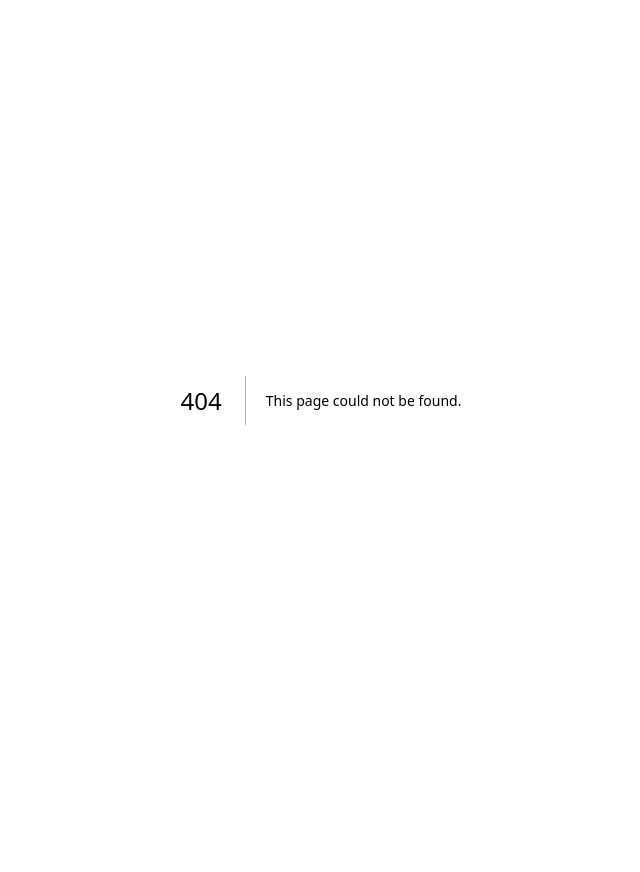
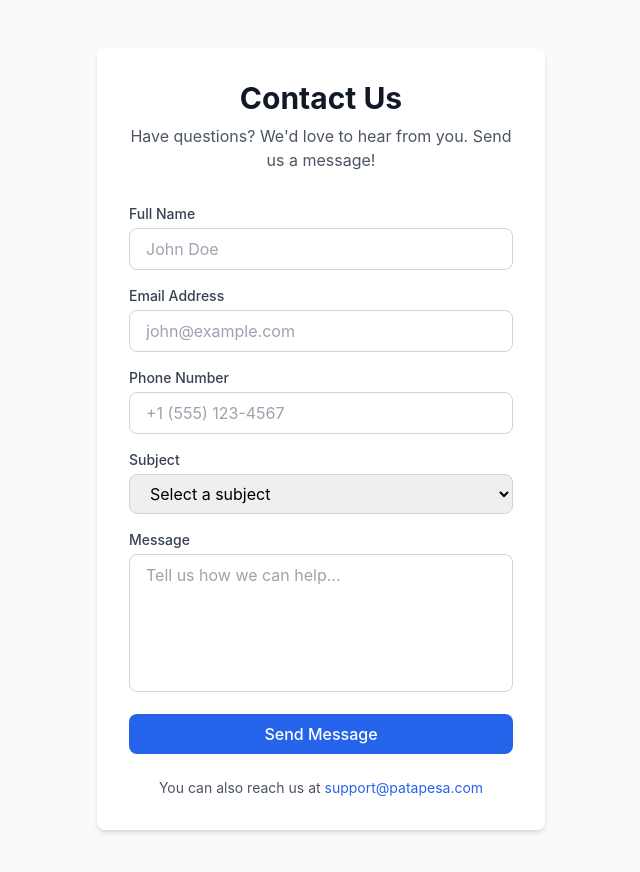
Before and after one commit to cedarmondenterprises/patapesa-loan, a Next.js app in the folder frontend/: page /contact in a window 1280 px wide. Before the commit this address had no page. Shown: the top 872 px of the page, without its empty margins (319-959 px from the left). Before the commit the page ends 800 px from the top, so only its background shows below. Built offline with nearby package versions, Linux system fonts and the light colour scheme.

Commit message:
Create contact form page

```diff
--- /dev/null
+++ b/frontend/pages/contact.tsx
@@ -0,0 +1,276 @@
+import React, { useState } from 'react';
+import { useRouter } from 'next/router';
+import Head from 'next/head';
+
+interface FormData {
+  name: string;
+  email: string;
+  phone: string;
+  subject: string;
+  message: string;
+}
+
+interface FormErrors {
+  [key: string]: string;
+}
+
+export default function Contact() {
+  const router = useRouter();
+  const [formData, setFormData] = useState<FormData>({
+    name: '',
+    email: '',
+    phone: '',
+    subject: '',
+    message: '',
+  });
+
+  const [errors, setErrors] = useState<FormErrors>({});
+  const [isSubmitting, setIsSubmitting] = useState(false);
+  const [submitStatus, setSubmitStatus] = useState<'idle' | 'success' | 'error'>('idle');
+  const [submitMessage, setSubmitMessage] = useState('');
+
+  const validateForm = (): boolean => {
+    const newErrors: FormErrors = {};
+
+    if (!formData.name.trim()) {
+      newErrors.name = 'Name is required';
+    }
+
+    if (!formData.email.trim()) {
+      newErrors.email = 'Email is required';
+    } else if (!/^[^\s@]+@[^\s@]+\.[^\s@]+$/.test(formData.email)) {
+      newErrors.email = 'Please enter a valid email address';
+    }
+
+    if (!formData.phone.trim()) {
+      newErrors.phone = 'Phone number is required';
+    } else if (!/^[\d\s\-\+\(\)]+$/.test(formData.phone)) {
+      newErrors.phone = 'Please enter a valid phone number';
+    }
+
+    if (!formData.subject.trim()) {
+      newErrors.subject = 'Subject is required';
+    }
+
+    if (!formData.message.trim()) {
+      newErrors.message = 'Message is required';
+    } else if (formData.message.trim().length < 10) {
+      newErrors.message = 'Message must be at least 10 characters long';
+    }
+
+    setErrors(newErrors);
+    return Object.keys(newErrors).length === 0;
+  };
+
+  const handleInputChange = (
+    e: React.ChangeEvent<HTMLInputElement | HTMLTextAreaElement | HTMLSelectElement>
+  ) => {
+    const { name, value } = e.target;
+    setFormData((prev) => ({
+      ...prev,
+      [name]: value,
+    }));
+
+    if (errors[name]) {
+      setErrors((prev) => ({
+        ...prev,
+        [name]: '',
+      }));
+    }
+  };
+
+  const handleSubmit = async (e: React.FormEvent<HTMLFormElement>) => {
+    e.preventDefault();
+
+    if (!validateForm()) {
+      return;
+    }
+
+    setIsSubmitting(true);
+    setSubmitStatus('idle');
+
+    try {
+      const response = await fetch('/api/contact', {
+        method: 'POST',
+        headers: {
+          'Content-Type': 'application/json',
+        },
+        body: JSON.stringify(formData),
+      });
+
+      if (response.ok) {
+        setSubmitStatus('success');
+        setSubmitMessage('Thank you for your message! We will get back to you soon.');
+        setFormData({
+          name: '',
+          email: '',
+          phone: '',
+          subject: '',
+          message: '',
+        });
+
+        setTimeout(() => {
+          setSubmitStatus('idle');
+        }, 5000);
+      } else {
+        setSubmitStatus('error');
+        setSubmitMessage('Failed to send your message. Please try again later.');
+      }
+    } catch (error) {
+      setSubmitStatus('error');
+      setSubmitMessage('An error occurred. Please try again later.');
+      console.error('Form submission error:', error);
+    } finally {
+      setIsSubmitting(false);
+    }
+  };
+
+  return (
+    <>
+      <Head>
+        <title>Contact Us - Patapesa Loan</title>
+        <meta name="description" content="Get in touch with Patapesa Loan team. We're here to help!" />
+        <meta name="viewport" content="width=device-width, initial-scale=1" />
+      </Head>
+
+      <div className="min-h-screen bg-gray-50 py-12 px-4 sm:px-6 lg:px-8">
+        <div className="max-w-md w-full mx-auto bg-white rounded-lg shadow-md p-8">
+          <h1 className="text-3xl font-bold text-center text-gray-900 mb-2">Contact Us</h1>
+          <p className="text-center text-gray-600 mb-8">
+            Have questions? We'd love to hear from you. Send us a message!
+          </p>
+
+          {submitStatus === 'success' && (
+            <div className="mb-6 p-4 bg-green-50 border border-green-200 rounded-lg">
+              <p className="text-sm text-green-800">{submitMessage}</p>
+            </div>
+          )}
+
+          {submitStatus === 'error' && (
+            <div className="mb-6 p-4 bg-red-50 border border-red-200 rounded-lg">
+              <p className="text-sm text-red-800">{submitMessage}</p>
+            </div>
+          )}
+
+          <form onSubmit={handleSubmit} className="space-y-4">
+            {/* Name Field */}
+            <div>
+              <label htmlFor="name" className="block text-sm font-medium text-gray-700 mb-1">
+                Full Name
+              </label>
+              <input
+                type="text"
+                id="name"
+                name="name"
+                value={formData.name}
+                onChange={handleInputChange}
+                className={`w-full px-4 py-2 border rounded-lg focus:outline-none focus:ring-2 focus:ring-blue-500 ${
+                  errors.name ? 'border-red-500' : 'border-gray-300'
+                }`}
+                placeholder="John Doe"
+              />
+              {errors.name && <p className="text-sm text-red-600 mt-1">{errors.name}</p>}
+            </div>
+
+            {/* Email Field */}
+            <div>
+              <label htmlFor="email" className="block text-sm font-medium text-gray-700 mb-1">
+                Email Address
+              </label>
+              <input
+                type="email"
+                id="email"
+                name="email"
+                value={formData.email}
+                onChange={handleInputChange}
+                className={`w-full px-4 py-2 border rounded-lg focus:outline-none focus:ring-2 focus:ring-blue-500 ${
+                  errors.email ? 'border-red-500' : 'border-gray-300'
+                }`}
+                placeholder="john@example.com"
+              />
+              {errors.email && <p className="text-sm text-red-600 mt-1">{errors.email}</p>}
+            </div>
+
+            {/* Phone Field */}
+            <div>
+              <label htmlFor="phone" className="block text-sm font-medium text-gray-700 mb-1">
+                Phone Number
+              </label>
+              <input
+                type="tel"
+                id="phone"
+                name="phone"
+                value={formData.phone}
+                onChange={handleInputChange}
+                className={`w-full px-4 py-2 border rounded-lg focus:outline-none focus:ring-2 focus:ring-blue-500 ${
+                  errors.phone ? 'border-red-500' : 'border-gray-300'
+                }`}
+                placeholder="+1 (555) 123-4567"
+              />
+              {errors.phone && <p className="text-sm text-red-600 mt-1">{errors.phone}</p>}
+            </div>
+
+            {/* Subject Field */}
+            <div>
+              <label htmlFor="subject" className="block text-sm font-medium text-gray-700 mb-1">
+                Subject
+              </label>
+              <select
+                id="subject"
+                name="subject"
+                value={formData.subject}
+                onChange={handleInputChange}
+                className={`w-full px-4 py-2 border rounded-lg focus:outline-none focus:ring-2 focus:ring-blue-500 ${
+                  errors.subject ? 'border-red-500' : 'border-gray-300'
+                }`}
+              >
+                <option value="">Select a subject</option>
+                <option value="loan-inquiry">Loan Inquiry</option>
+                <option value="application-help">Application Help</option>
+                <option value="account-issue">Account Issue</option>
+                <option value="feedback">Feedback</option>
+                <option value="other">Other</option>
+              </select>
+              {errors.subject && <p className="text-sm text-red-600 mt-1">{errors.subject}</p>}
+            </div>
+
+            {/* Message Field */}
+            <div>
+              <label htmlFor="message" className="block text-sm font-medium text-gray-700 mb-1">
+                Message
+              </label>
+              <textarea
+                id="message"
+                name="message"
+                value={formData.message}
+                onChange={handleInputChange}
+                rows={5}
+                className={`w-full px-4 py-2 border rounded-lg focus:outline-none focus:ring-2 focus:ring-blue-500 resize-none ${
+                  errors.message ? 'border-red-500' : 'border-gray-300'
+                }`}
+                placeholder="Tell us how we can help..."
+              />
+              {errors.message && <p className="text-sm text-red-600 mt-1">{errors.message}</p>}
+            </div>
+
+            {/* Submit Button */}
+            <button
+              type="submit"
+              disabled={isSubmitting}
+              className="w-full bg-blue-600 hover:bg-blue-700 disabled:bg-gray-400 text-white font-medium py-2 px-4 rounded-lg transition-colors duration-200"
+            >
+              {isSubmitting ? 'Sending...' : 'Send Message'}
+            </button>
+          </form>
+
+          <p className="text-center text-sm text-gray-600 mt-6">
+            You can also reach us at{' '}
+            <a href="mailto:support@patapesa.com" className="text-blue-600 hover:underline">
+              support@patapesa.com
+            </a>
+          </p>
+        </div>
+      </div>
+    </>
+  );
+}
```
